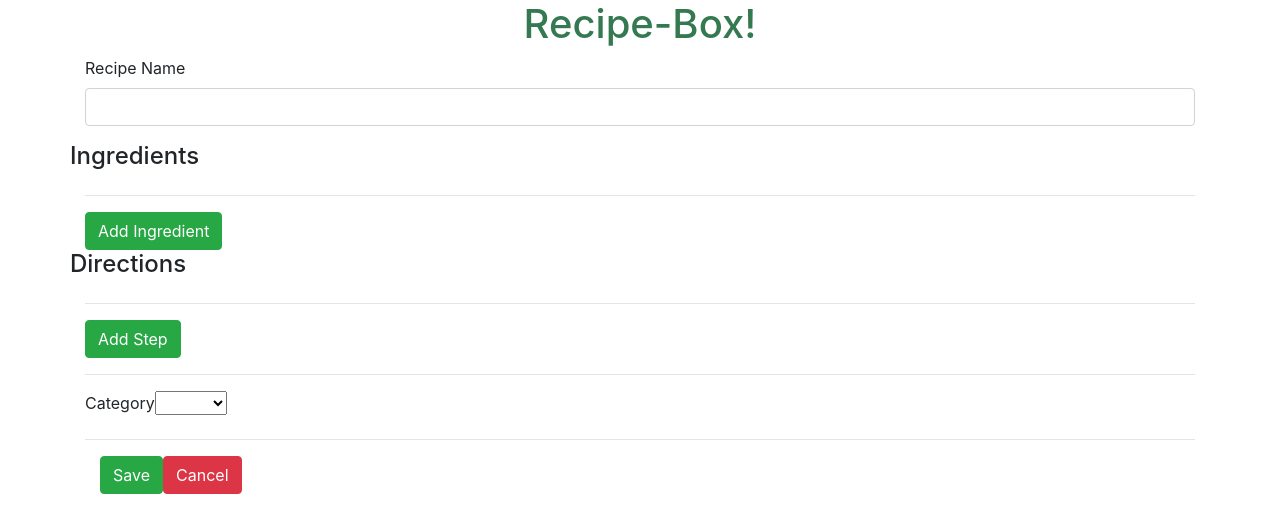
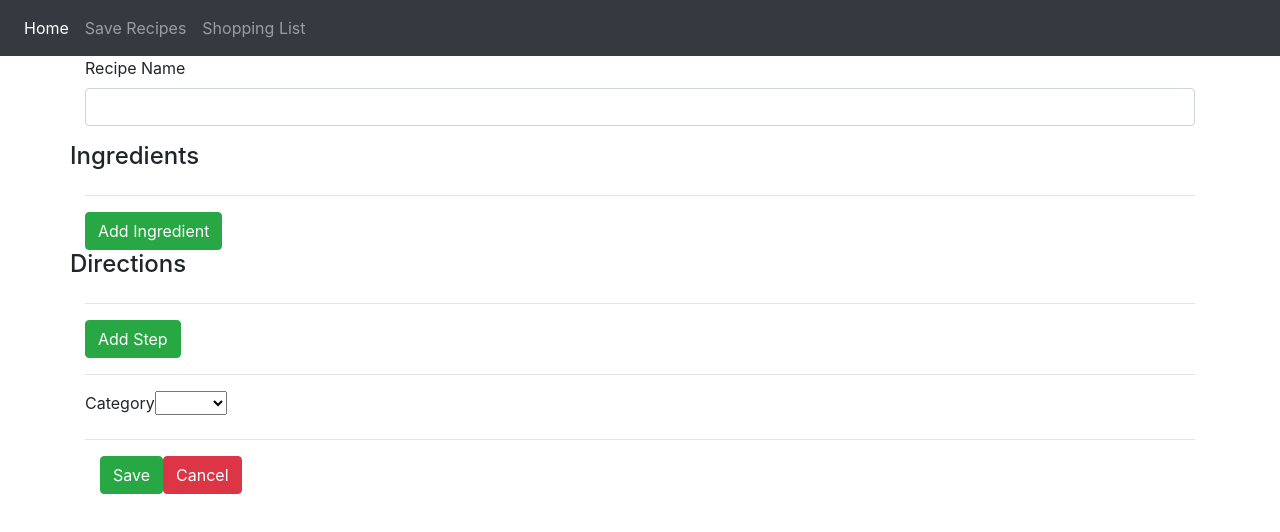
Before and after one commit to jleverich2000/recipeBox, an Angular app: page /save-recipe in a window 1280 px wide. Shown: the top 532 px of the page. Built offline with nearby package versions, Linux system fonts and the light colour scheme.

Commit message:
added nav bar

```diff
--- a/src/app/app.component.html
+++ b/src/app/app.component.html
@@ -1,3 +1,4 @@
+<app-nav></app-nav>
 <div  class="container">
   <h1>
     {{ title }}!
--- a/src/app/app.module.ts
+++ b/src/app/app.module.ts
@@ -12,6 +12,7 @@
 import { RecipeComponent } from './recipe/recipe.component';
 import { SaveRecipeComponent } from './save-recipe/save-recipe.component';
 import { SearchFormComponent } from './search-form/search-form.component';
+import { NavComponent } from './nav/nav.component';
 
 const appRoutes: Routes = [
   {path: '', component: SearchFormComponent},
@@ -26,7 +27,8 @@
     SearchComponent,
     RecipeComponent,
     SaveRecipeComponent,
-    SearchFormComponent
+    SearchFormComponent,
+    NavComponent
   ],
   imports: [
     BrowserModule,
--- /dev/null
+++ b/src/app/nav/nav.component.html
@@ -0,0 +1,35 @@
+<nav class="navbar navbar-expand-md navbar-dark fixed-top bg-dark">
+    <a class="navbar-brand" href="#">Navbar</a><nav class="navbar navbar-expand-md navbar-dark fixed-top bg-dark">
+        <!-- <a class="navbar-brand" href="#">Recipe Box<nav class="navbar navbar-expand-md navbar-dark fixed-top bg-dark">
+            <a class="navbar-brand" href="#">Recipe Box</a>  -->
+            <!-- <button class="navbar-toggler" type="button" data-toggle="collapse" data-target="#navbarsExampleDefault" aria-controls="navbarsExampleDefault" aria-expanded="false" aria-label="Toggle navigation">
+              <span class="navbar-toggler-icon"></span>
+            </button> -->
+
+
+              <ul class="navbar-nav mr-auto">
+                <li class="nav-item active">
+                  <a class="nav-link" href="#">Home</a>
+                </li>
+                <li class="nav-item">
+                  <a class="nav-link" href="/save-recipe">Save Recipes</a>
+                </li>
+                <li class="nav-item">
+                  <a class="nav-link" href="#">Shopping List</a>
+                </li>
+                <!-- <li class="nav-item dropdown">
+                  <a class="nav-link dropdown-toggle" href="#" id="dropdown01" data-toggle="dropdown" aria-haspopup="true" aria-expanded="false">Dropdown</a>
+                  <div class="dropdown-menu" aria-labelledby="dropdown01">
+                    <a class="dropdown-item" href="#">Action</a>
+                    <a class="dropdown-item" href="#">Another action</a>
+                    <a class="dropdown-item" href="#">Something else here</a>
+                  </div>
+                </li> -->
+              </ul>
+
+              <!-- <form class="form-inline my-2 my-lg-0">
+                <input class="form-control mr-sm-2" type="text" placeholder="Search" aria-label="Search">
+                <button class="btn btn-outline-success my-2 my-sm-0" type="submit">Search</button>
+              </form> -->
+
+          </nav>
--- /dev/null
+++ b/src/app/nav/nav.component.ts
@@ -0,0 +1,15 @@
+import { Component, OnInit } from '@angular/core';
+
+@Component({
+  selector: 'app-nav',
+  templateUrl: './nav.component.html',
+  styleUrls: ['./nav.component.css']
+})
+export class NavComponent implements OnInit {
+
+  constructor() { }
+
+  ngOnInit(): void {
+  }
+
+}
--- a/src/app/save-recipe/save-recipe.component.html
+++ b/src/app/save-recipe/save-recipe.component.html
@@ -49,12 +49,12 @@
                   <select
                     name="selectedUnitType"
                     formControlName="unitType">
-                      <option value="cups">cups</option>
-                      <option value="teaspoons">teaspoons</option>
-                      <option value="tablespoons">tablespoons</option>
-                      <option value="pounds">pounds</option>
-                      <option value="ounces">ounces</option>
-                      <option value="count">count</option>
+                      <option value="cups"> cups</option>
+                      <option value="teaspoons"> teaspoons</option>
+                      <option value="tablespoons"> tablespoons</option>
+                      <option value="pounds"> pounds</option>
+                      <option value="ounces"> ounces</option>
+                      <option value="count"> count</option>
                   </select>
                  </div>
                  <div>
@@ -65,7 +65,7 @@
                   >
                 </div>
                 <div class="col-sm-1">
-                  <button class="btn btn-danger" disabled>X</button>
+                 <button type="button" class="btn btn-danger"(click)="onRemoveIngredient(indexofIngredient)">X</button>
                 </div>
             </div>
             <hr>
@@ -110,9 +110,9 @@
                     >
                   </div>
 
-                  <div class="col-lg-2">
-                    <button class="btn btn-danger" disabled>X</button>
-                  </div>
+                  <div class="col-sm-1">
+                    <button type="button" class="btn btn-danger"(click)="onRemoveDirection(indexofelement)">X</button>
+                   </div>
               </div>
               <hr>
               <div class="row">
--- a/src/app/save-recipe/save-recipe.component.ts
+++ b/src/app/save-recipe/save-recipe.component.ts
@@ -39,6 +39,15 @@
     );
   }
 
+  onRemoveIngredient( index: number) {
+      const ingredientsFormArray = this.saveRecipeForm.controls['ingredients'];
+      ingredientsFormArray.removeAt(index);
+  }
+
+  onRemoveDirection( index: number) {
+    const ingredientsFormArray = this.saveRecipeForm.controls['directions'];
+    ingredientsFormArray.removeAt(index);
+}
   onAddSteps( indexofelement: number) {
     (<FormArray>this.saveRecipeForm.get('directions')).push(
       new FormGroup({
```
Also changed, not shown: src/app/nav/nav.component.css (added), 1 other file (tests, documents, lock files or other folders).
